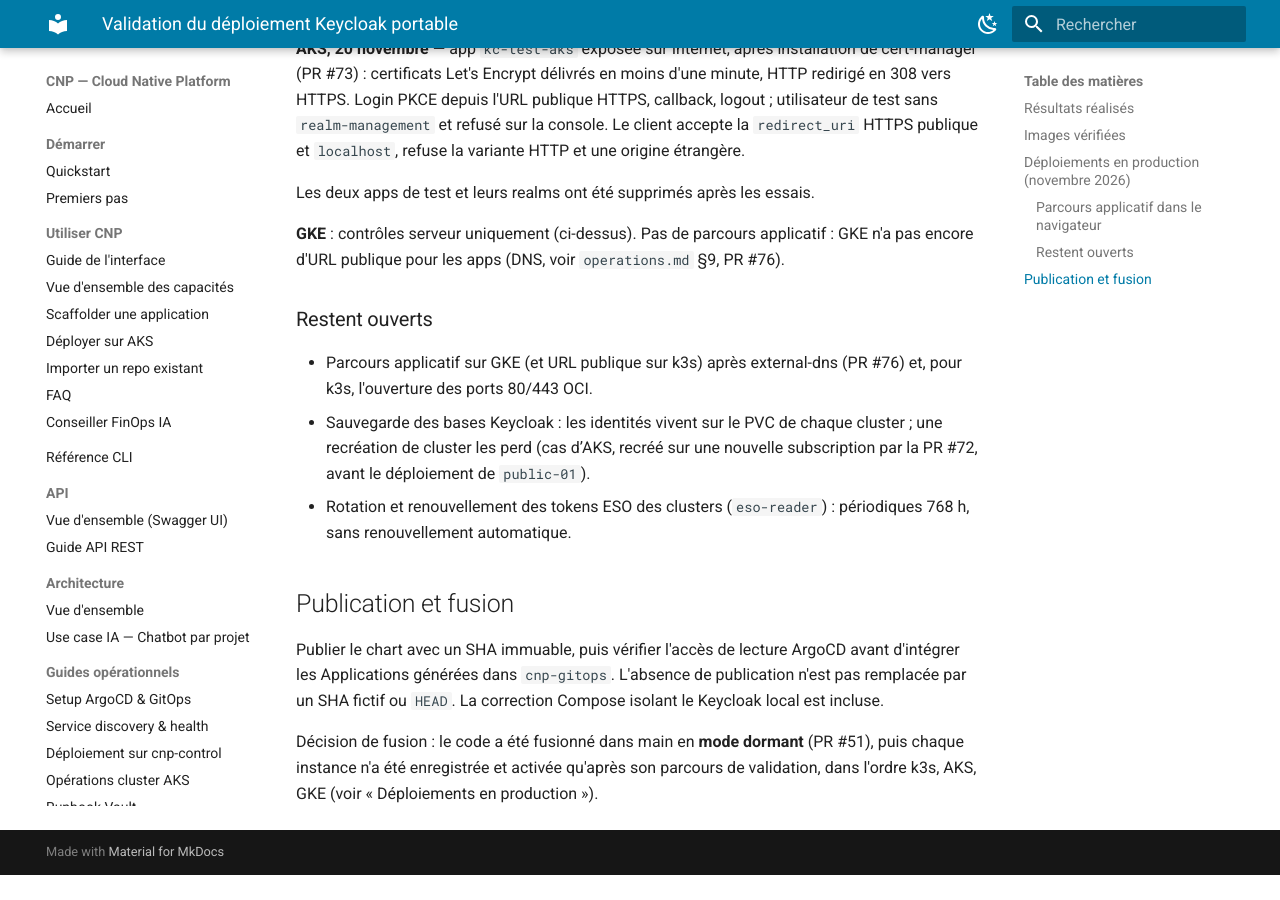
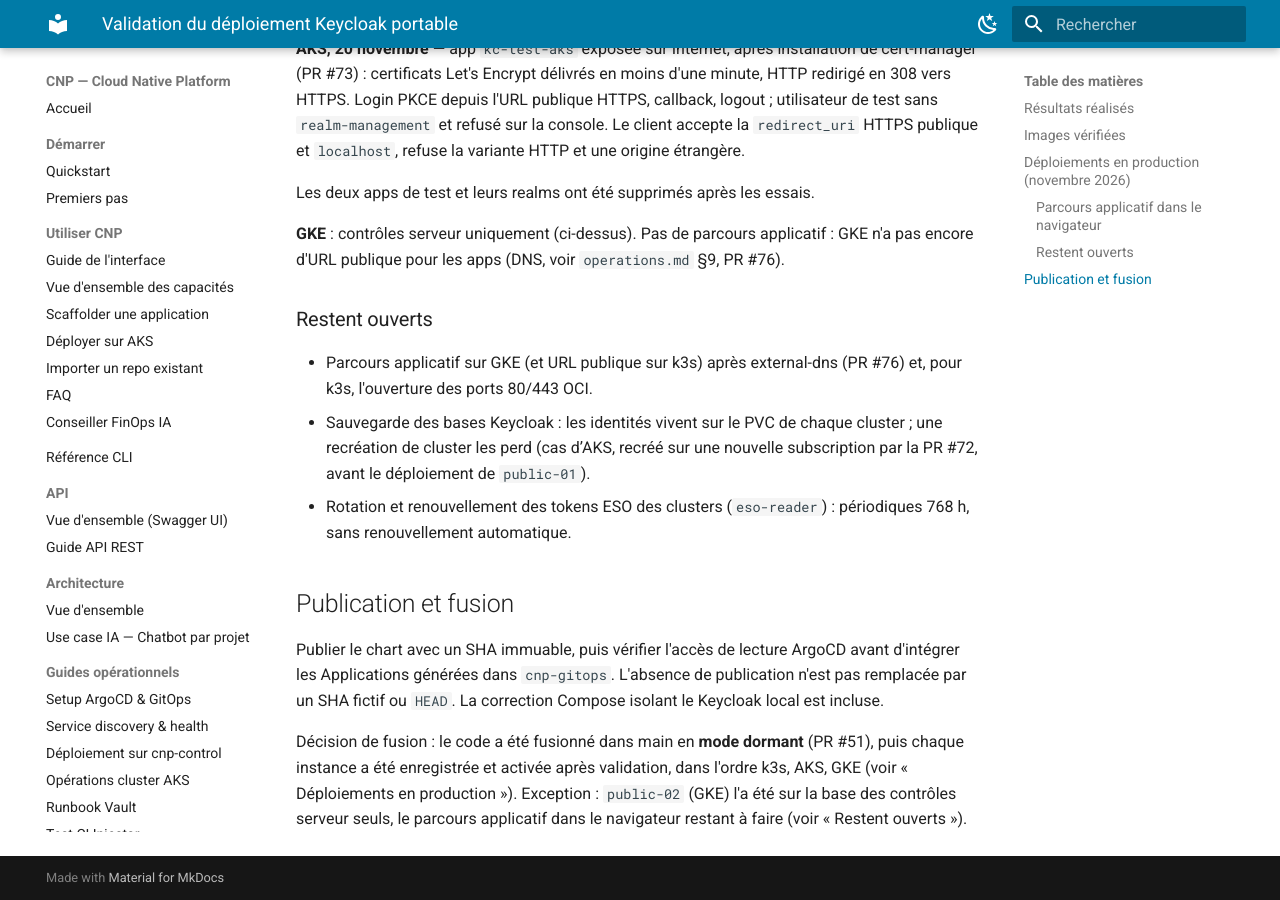
Before and after one commit to bcnvictor/cloud-native-plat4k, an MkDocs documentation site: the page built from docs/guides/keycloak-deployment-validation.md, in a window 1280 px wide and 900 px high, scrolled down 3662 px. Built offline with MkDocs 1.6.1 and Material for MkDocs 9.7.7, drawn with Linux system fonts in a browser that asks for light colours; before the commit the page ends 4537 px from its top, so only the background shows below that.

Commit message:
docs(keycloak): GKE activée sur contrôles serveur seuls, parcours applicatif à faire

```diff
--- a/docs/guides/keycloak-deployment-validation.md
+++ b/docs/guides/keycloak-deployment-validation.md
@@ -169,5 +169,7 @@ L'absence de publication n'est pas remplacée par un SHA fictif ou `HEAD`.
 La correction Compose isolant le Keycloak local est incluse.
 
 Décision de fusion : le code a été fusionné dans main en **mode dormant** (PR #51), puis
-chaque instance n'a été enregistrée et activée qu'après son parcours de validation, dans
-l'ordre k3s, AKS, GKE (voir « Déploiements en production »).
+chaque instance a été enregistrée et activée après validation, dans l'ordre k3s, AKS, GKE
+(voir « Déploiements en production »). Exception : `public-02` (GKE) l'a été sur la base
+des contrôles serveur seuls, le parcours applicatif dans le navigateur restant à faire
+(voir « Restent ouverts »).
```
